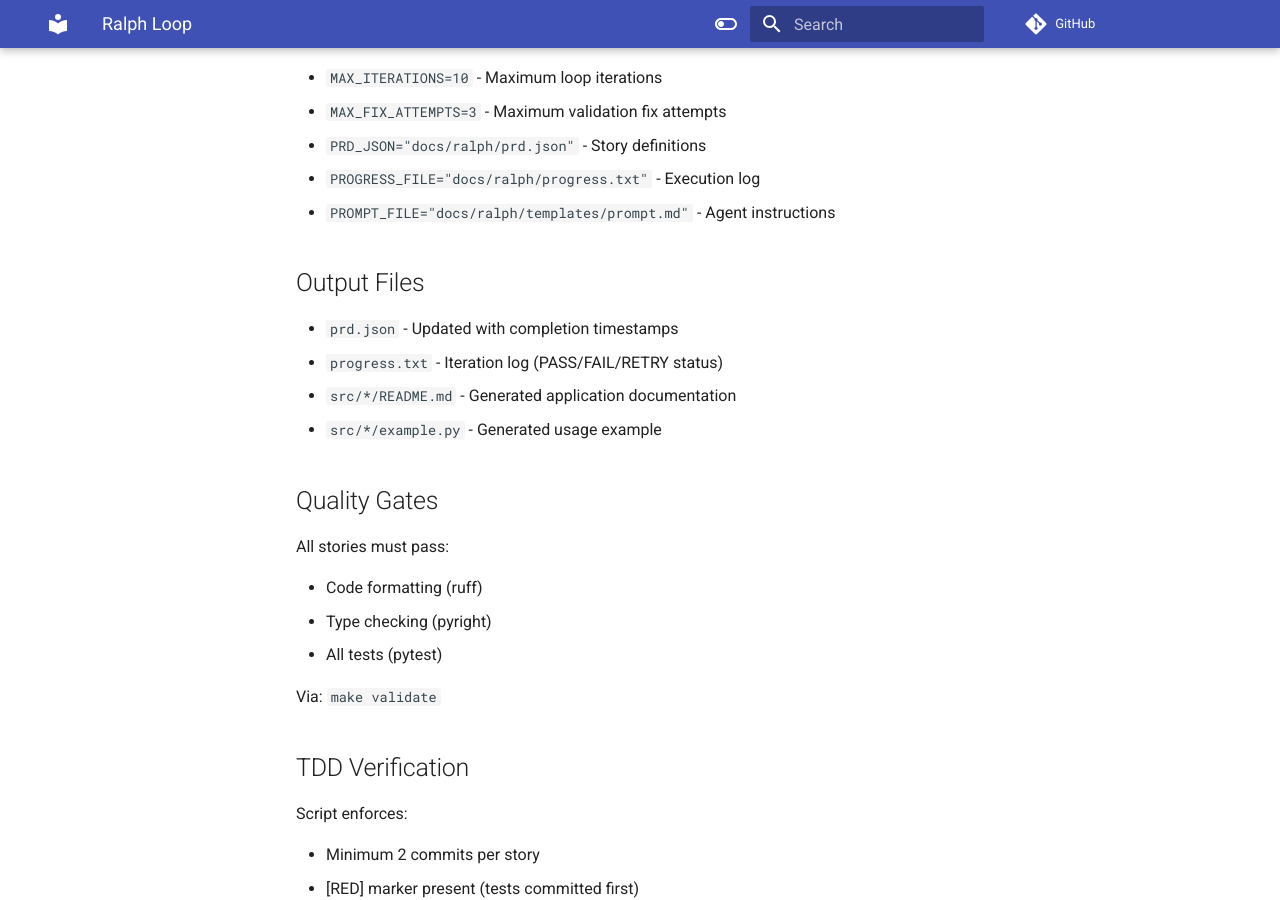
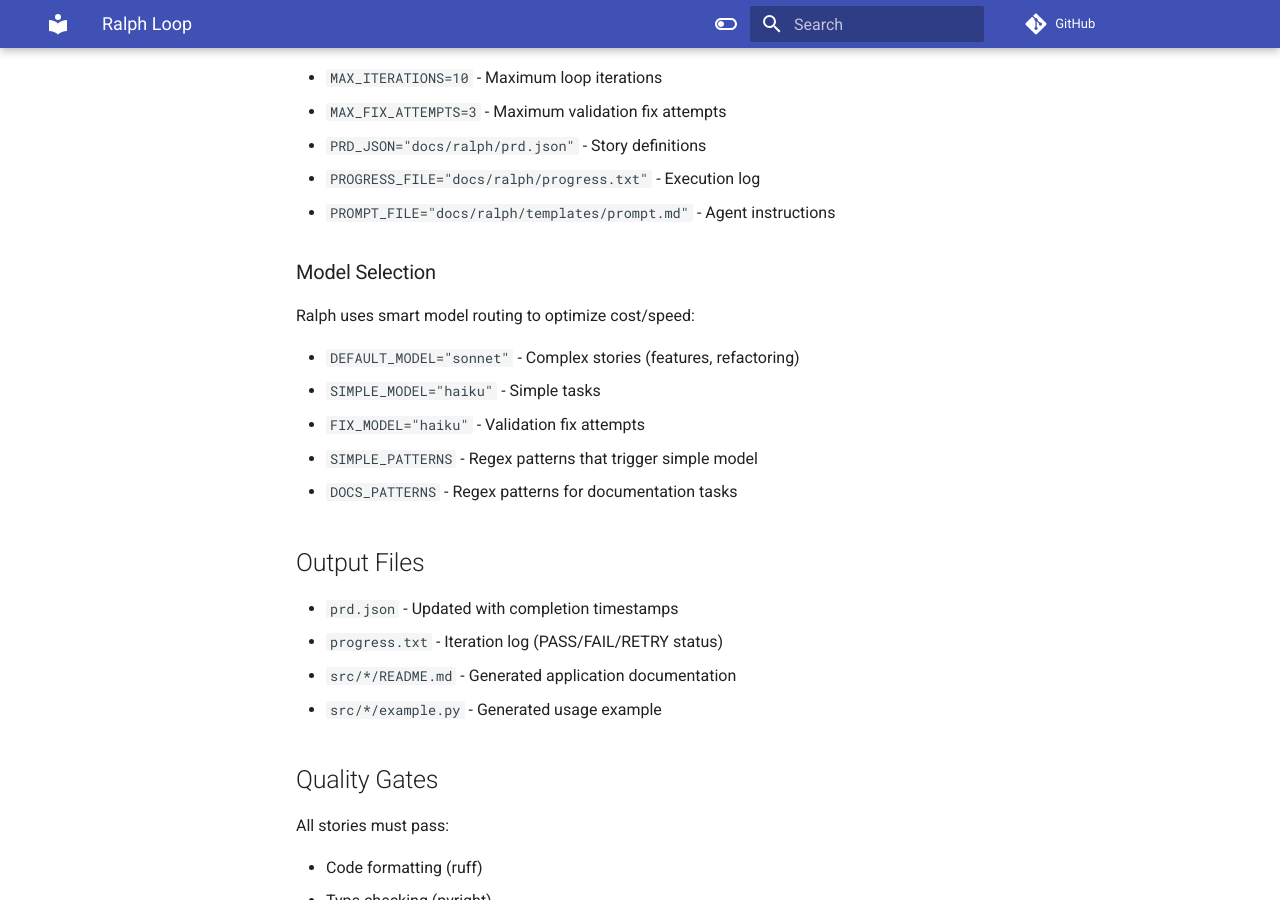
Before and after one commit to qte77/agents-eval-ralph-cc-tdd, an MkDocs documentation site: the page built from docs/ralph/README.md, in a window 1280 px wide and 900 px high, scrolled down 1825 px. Built offline with MkDocs 1.6.1 and Material for MkDocs 9.7.7, drawn with Linux system fonts in a browser that asks for light colours; comment, search, counter and statistics services are not loaded.

Commit message:
feat(ralph): add configurable model routing for cost optimization
Make model selection configurable via shell variables in ralph.sh,
allowing users to customize which models are used for different task
types without modifying function logic.

Changes:
- Add model configuration variables (DEFAULT_MODEL, SIMPLE_MODEL, FIX_MODEL)
- Add pattern variables (SIMPLE_PATTERNS, DOCS_PATTERNS) for classification
- Update classify_story() to use configuration variables
- Update fix_validation_errors() to use FIX_MODEL
- Add Model Selection section to docs/ralph/README.md
- Add references in README.md and TEMPLATE_USAGE.md

Benefits:
- Easy customization without code changes
- Maintains smart routing capability
- Optimizes cost (haiku is 5x cheaper, 2x faster for simple tasks)

Co-Authored-By: Claude <noreply@anthropic.com>

```diff
--- a/docs/ralph/README.md
+++ b/docs/ralph/README.md
@@ -88,6 +88,16 @@ In `ralph.sh`:
 - `PROGRESS_FILE="docs/ralph/progress.txt"` - Execution log
 - `PROMPT_FILE="docs/ralph/templates/prompt.md"` - Agent instructions
 
+### Model Selection
+
+Ralph uses smart model routing to optimize cost/speed:
+
+- `DEFAULT_MODEL="sonnet"` - Complex stories (features, refactoring)
+- `SIMPLE_MODEL="haiku"` - Simple tasks
+- `FIX_MODEL="haiku"` - Validation fix attempts
+- `SIMPLE_PATTERNS` - Regex patterns that trigger simple model
+- `DOCS_PATTERNS` - Regex patterns for documentation tasks
+
 ## Output Files
 
 - `prd.json` - Updated with completion timestamps
```
Also changed, not shown: README.md (+1 -0 lines), docs/TEMPLATE_USAGE.md (+2 -1 lines), 1 other file.
